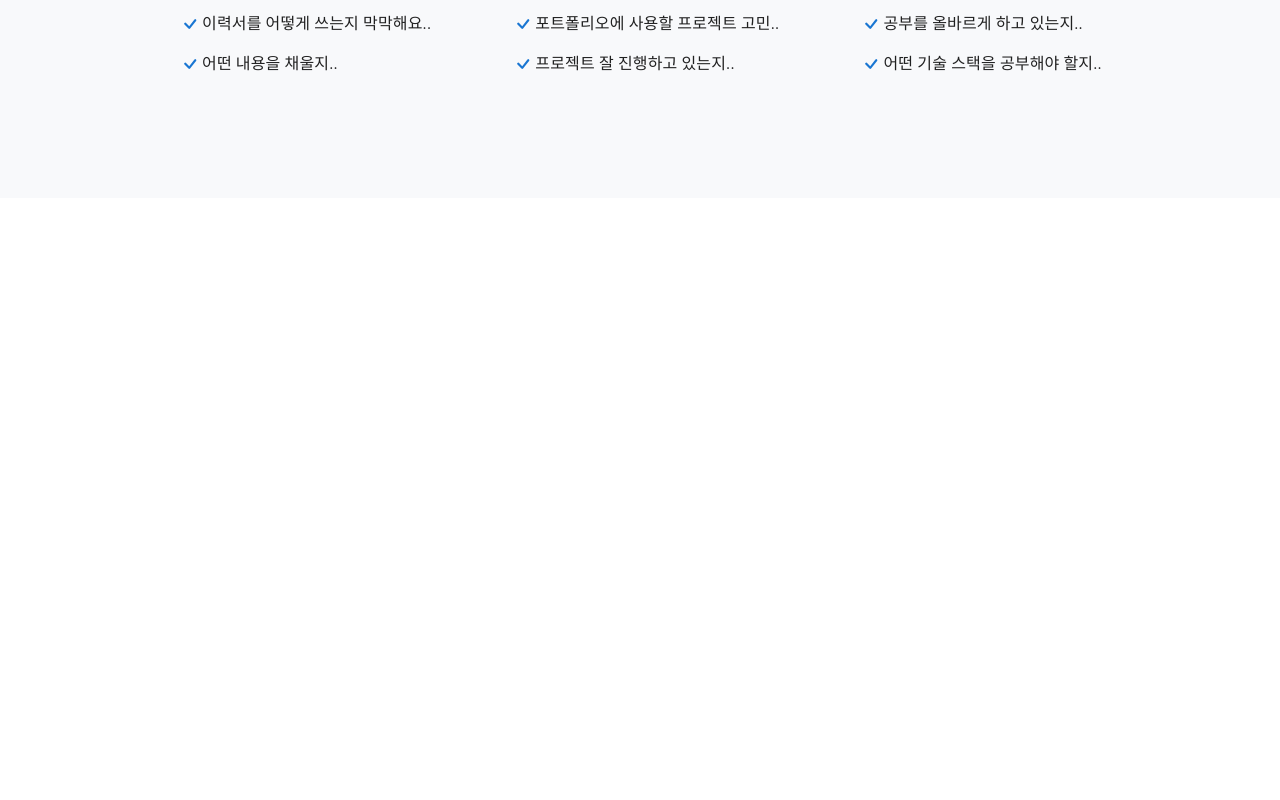
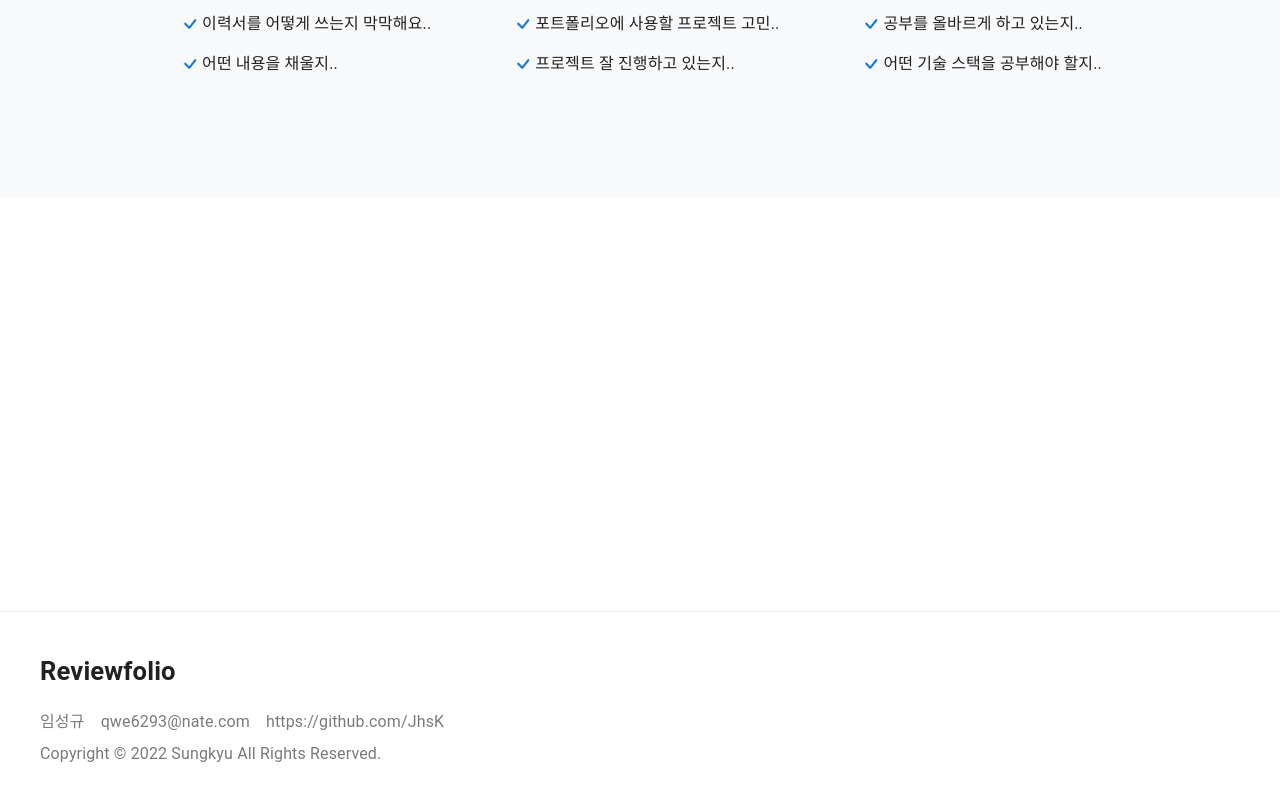
Before and after one commit to JhsK/reviewfolio, a Next.js app in the folder front/: page / in a window 1280 px wide. Shown: the part 1002-1802 px from the top of the page. Before the commit the page ends 1689 px from the top, so only its background shows below. Built offline with nearby package versions, Linux system fonts and the light colour scheme.

Commit message:
footer 작성

```diff
--- /dev/null
+++ b/front/src/components/Footer/index.tsx
@@ -0,0 +1,44 @@
+import React from 'react';
+import styled from '@emotion/styled';
+import Layout from '../Layout';
+
+const Container = styled.div`
+  width: 100%;
+  display: flex;
+  flex-direction: column;
+  padding: 2rem 0;
+
+  .title {
+    font-size: 1.6rem;
+    font-weight: bold;
+    margin-bottom: 1.2rem;
+  }
+
+  .body {
+    margin-bottom: 0.5rem;
+    span {
+      margin-right: 1rem;
+      opacity: 0.6;
+    }
+  }
+`;
+
+const Footer = () => (
+  <>
+    <Layout>
+      <Container>
+        <span className="title">Reviewfolio</span>
+        <div className="body">
+          <span>임성규</span>
+          <span>qwe6293@nate.com</span>
+          <span>https://github.com/JhsK</span>
+        </div>
+        <div className="body">
+          <span>Copyright © 2022 Sungkyu All Rights Reserved.</span>
+        </div>
+      </Container>
+    </Layout>
+  </>
+);
+
+export default Footer;
--- a/front/src/pages/index.tsx
+++ b/front/src/pages/index.tsx
@@ -2,6 +2,7 @@ import styled from '@emotion/styled';
 import Button from '@mui/material/Button';
 import { Box } from '@mui/system';
 import React from 'react';
+import Footer from 'src/components/Footer';
 import Header from 'src/components/Header';
 import HomeAdvantage from 'src/components/HomeAdvantage';
 import HomeCompany from 'src/components/HomeCompany';
@@ -45,6 +46,11 @@ const InfoContainer = styled.div`
   }
 `;
 
+const Hr = styled.hr`
+  color: rgba(0, 0, 0, 0.12);
+  border-width: 0px 0px thin;
+`;
+
 const Home = () => (
   <>
     <Layout>
@@ -79,6 +85,8 @@ const Home = () => (
     </Layout>
     <HomeAdvantage />
     <HomeCompany />
+    <Hr />
+    <Footer />
   </>
 );
 export default Home;
```
